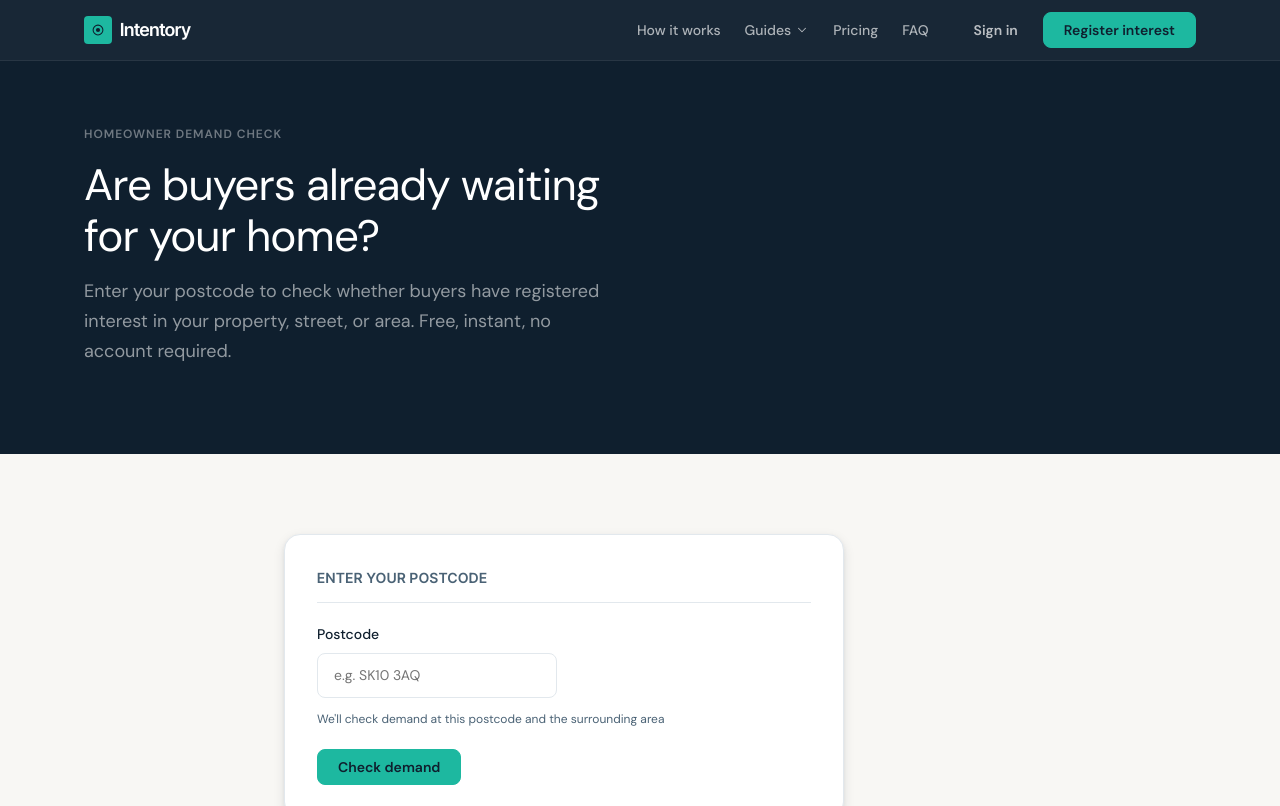
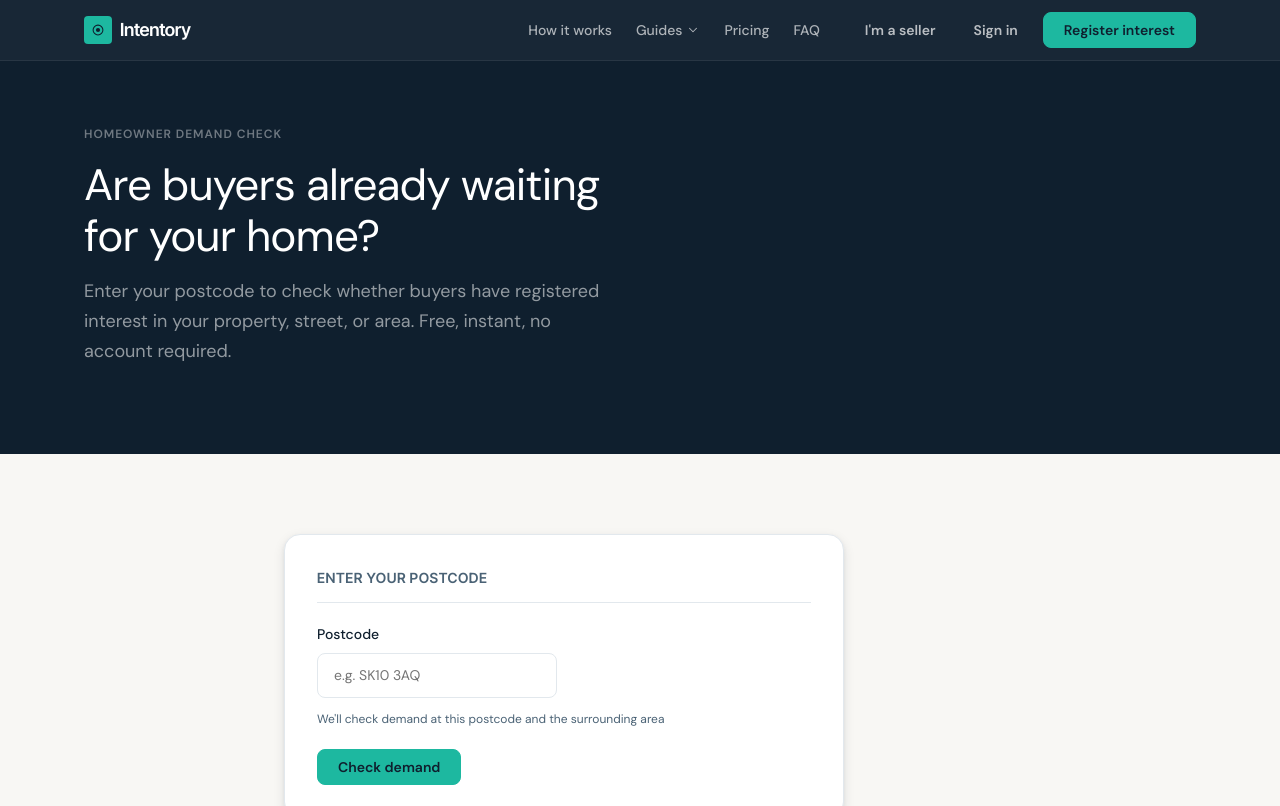
Before and after one commit to projectsforguy-alt/property-interest, a Next.js app: page /sellers/check in a window 1280 px wide. Shown: the top 806 px of the page. Built offline with nearby package versions, Linux system fonts and the light colour scheme.

Commit message:
Update layout.tsx

```diff
--- a/app/layout.tsx
+++ b/app/layout.tsx
@@ -155,6 +155,9 @@ function SiteHeader() {
 
         {/* Desktop actions */}
         <div className="header-actions">
+          <Link href="/sellers" className="btn btn-ghost header-seller-cta">
+            I&apos;m a seller
+          </Link>
           <Link href="/login" className="btn btn-ghost">Sign in</Link>
           <Link href="/register" className="btn btn-primary">Register interest</Link>
         </div>
```
